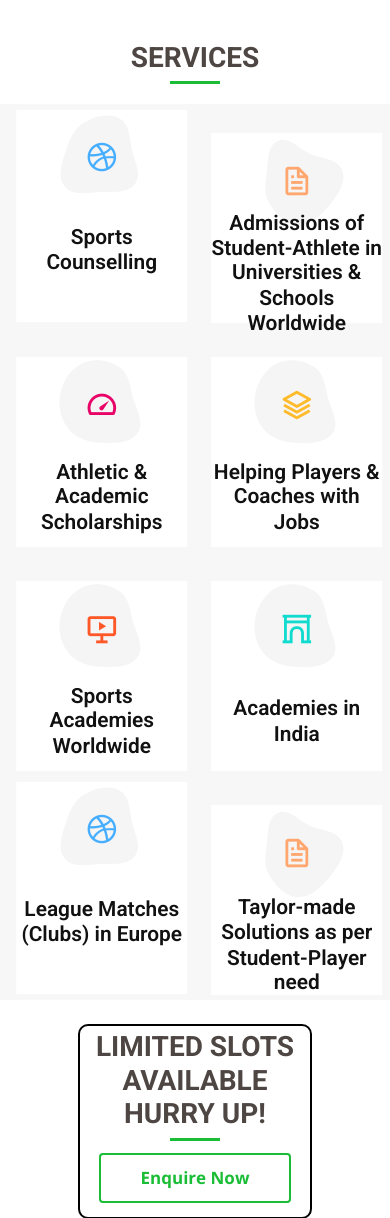
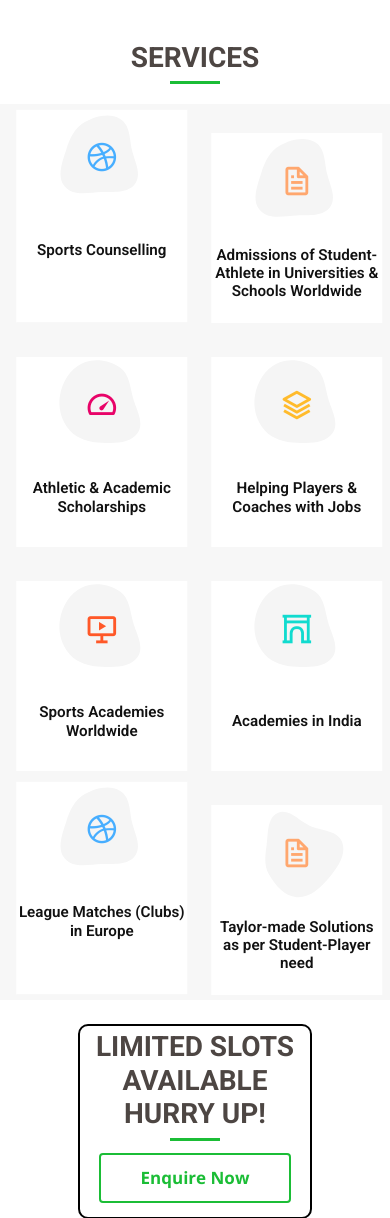
Before and after one commit to ishaannagpal18/Thirty40, a Django app: page /sports/ in a window 390 px wide. Shown: the part 1113-2331 px from the top of the page. Run offline with Django 3.2, Linux system fonts and the light colour scheme; some libraries are stand-ins or nearby versions.

Commit message:
stickeys

```diff
--- a/static/css/style1.css
+++ b/static/css/style2.css
@@ -380,7 +380,11 @@ section {
 .services .icon-box .icon-d {
     width: 180px;
 }
-
+.services .icon-box h4 {
+    font-weight: 600;
+    margin: 10px 0 15px 0;
+    font-size: 16px;
+}
 .carousel-content {
     background: rgba(4, 4, 4, 0.7);
     padding: 10px 20px 20px 20px;
--- a/templates/index.html
+++ b/templates/index.html
@@ -33,7 +33,7 @@
   <!-- Template Main CSS File -->
 
   <link href="{% static 'css/style.css'%}" rel="stylesheet">
-  <link href="{% static 'css/style1.css'%}" rel="stylesheet">
+  <link href="{% static 'css/style2.css'%}" rel="stylesheet">
   <!-- =======================================================
   * Template Name: Company - v4.0.1
   * Template URL: https://bootstrapmade.com/company-free-html-bootstrap-template/
--- a/templates/layouts.html
+++ b/templates/layouts.html
@@ -34,7 +34,7 @@
   <!-- Template Main CSS File -->
 
   <link href="{% static 'css/style.css'%}" rel="stylesheet">
-  <link href="{% static 'css/style1.css'%}" rel="stylesheet">
+  <link href="{% static 'css/style2.css'%}" rel="stylesheet">
   <!-- =======================================================
   * Template Name: Company - v4.0.1
   * Template URL: https://bootstrapmade.com/company-free-html-bootstrap-template/
--- a/templates/sports.html
+++ b/templates/sports.html
@@ -141,7 +141,7 @@ If you are looking for anything in sports, Thirty40 is your one stop shop. We ha
         <div class="icon-box iconbox-orange ">
           <div class="icon">
             <svg width="100" height="100" viewBox="0 0 600 600" xmlns="http://www.w3.org/2000/svg">
-              <path stroke="none" stroke-width="0" fill="#f5f5f5" d="M300,582.0697525312426C382.5290701553225,586.8405444964366,449.9789794690241,525.3245884688669,502.5850820975895,461.55621195738473C556.606425686781,396.0723002908107,615.8543463187945,314.28637112970534,586.6730223649479,234.56875336149918C558.9533121215079,158.8439757836574,454.9685369536778,164.00468322053177,381.49747125262974,130.76875717737553C312.15926192815925,99.40240125094834,248.97055460311594,18.661163978235184,179.8680185752513,50.54337015887873C110.5421016452524,82.52863877960104,119.82277516462835,180.83849132639028,109.12597500060166,256.43424936330496C100.08760227029461,320.3096726198365,92.17705696193138,384.0621239912766,124.79988738764834,439.7174275375508C164.83382741302287,508.01625554203684,220.96474134820875,577.5009287672846,300,582.0697525312426"></path>
+              <path stroke="none" stroke-width="0" fill="#f5f5f5" d="M300,521.0016835830174C376.1290562159157,517.8887921683347,466.0731472004068,529.7835943286574,510.70327084640275,468.03025145048787C554.3714126377745,407.6079735673963,508.03601936045806,328.9844924480964,491.2728898941984,256.3432110539036C474.5976632858925,184.082847569629,479.9380746630129,96.60480741107993,416.23090153303,58.64404602377083C348.86323505073057,18.502131276798302,261.93793281208167,40.57373210992963,193.5410806939664,78.93577620505333C130.42746243093433,114.334589627462,98.30271207620316,179.96522072025542,76.75703585869454,249.04625023123273C51.97151888228291,328.5150500222984,13.704378332031375,421.85034740162234,66.52175969318436,486.19268352777647C119.04800174914682,550.1803526380478,217.28368757567262,524.383925680826,300,521.0016835830174"></path>
             </svg>
             <i class="bx bx-file"></i>
           </div>
```
